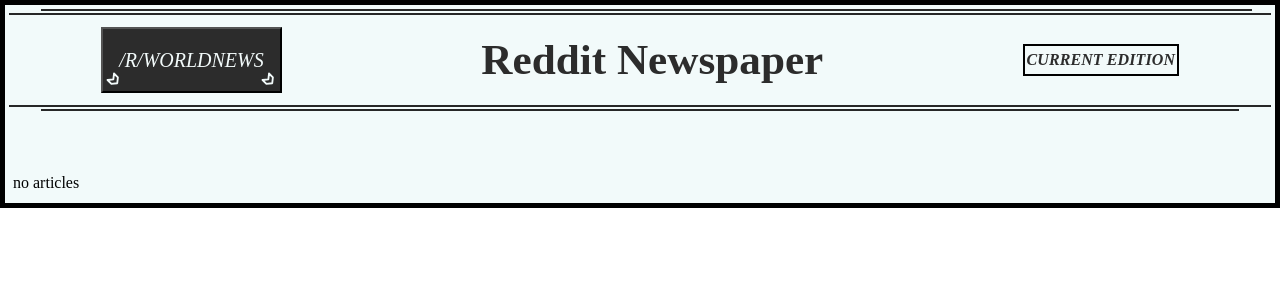
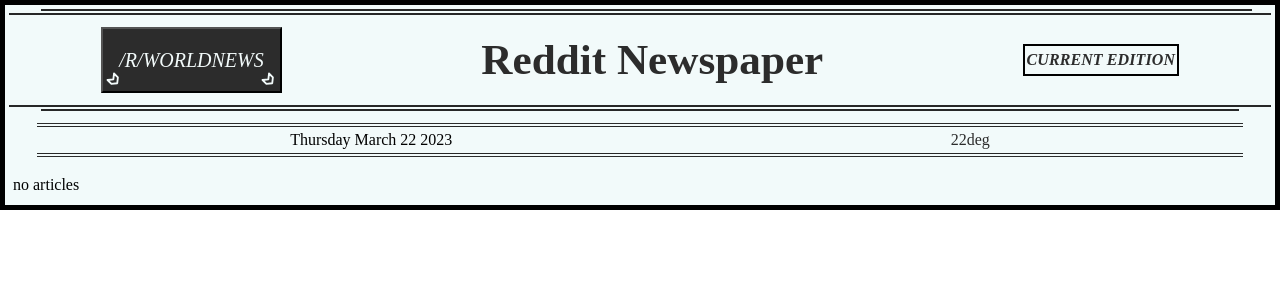
Before and after one commit to 64-bit-david/reddit-newspaper-2.0, a React (Vite) app: page / in a window 1280 px wide. Shown: the top 300 px of the page. Built offline with nearby package versions, Linux system fonts and the light colour scheme; no server answers; a web font is replaced by a local one.

Commit message:
added the subheader with date object

```diff
--- a/src/App.tsx
+++ b/src/App.tsx
@@ -6,6 +6,7 @@
 
 
 import './styles/main.css'
+import SubHeader from './components/SubHeader/SubHeader'
 
 function App() {
 
@@ -18,9 +19,7 @@
       <div className='nav-container'>
         <Nav/>
       </div>
-      <div className='sub-header-container'>
-
-      </div>
+      <SubHeader/>
       <div className='main-body'>
         <div>
 
--- /dev/null
+++ b/src/components/SubHeader/SubHeader.tsx
@@ -0,0 +1,45 @@
+import React from 'react'
+
+const SubHeader: React.FC = () => {
+
+
+
+
+
+    const getDate = () => {
+
+        const today = new Date();
+        const dd = today.getDay();
+        const dofm = today.getDate();
+        const mm = today.getMonth();
+        const yyyy = today.getFullYear();
+
+        const months = ['January', 'February', 'March', 'April', 'May', 'June', 'July', 'August', 'September', 'October', 'November', 'December']
+
+        const days = ['Monday', 'Tuesday', 'Wednesday', 'Thursday', 'Friday', 'Saturday', 'Sunday']
+
+        const daysOfMonth = [0, 1, 2, 3, 4, 5, 6, 7, 8, 9, 10, 11, 12, 13, 14, 15, 16, 17, 18, 19, 20, 21, 22, 23, 24, 25, 26, 27, 28, 29, 30, 31];
+
+        const date = `${days[dd]} ${months[mm]} ${daysOfMonth[dofm]} ${yyyy}`
+
+        return date;
+      }
+
+
+
+
+
+
+  return (
+    <div className='sub-header'>
+        <div className='date-container'>
+        {getDate()}
+        </div>
+        <div className='weather-container'>
+            <p>22deg</p>
+        </div>
+    </div>
+  )
+}
+
+export default SubHeader
--- /dev/null
+++ b/src/scss/_subheader.scss
@@ -0,0 +1,31 @@
+.sub-header{
+    display: flex;
+    justify-content: space-around;
+    border-top: 1.5px solid $main-font-color;
+    border-bottom: 1.5px solid $main-font-color;
+    margin: 1rem 2rem;
+    padding: .25rem;
+    position: relative;
+
+
+    &::before{
+        position: absolute;
+        content: '';
+        width: 100%;
+        top: .15rem;
+        // left: 1%;
+        height: .5px;
+        background-color: $main-line-color;
+      }
+
+
+    &::after{
+        position: absolute;
+        content: '';
+        width: 100%;
+        bottom: .15rem;
+        // left: 1%;
+        height: .5px;
+        background-color: $main-line-color;
+    }
+}
--- a/src/styles/main.css
+++ b/src/styles/main.css
@@ -98,7 +98,36 @@
   margin-bottom: 150vh;
 }
 
-.nav {
+.sub-header {
+  display: flex;
+  justify-content: space-around;
+  border-top: 1.5px solid rgb(44, 44, 44);
+  border-bottom: 1.5px solid rgb(44, 44, 44);
+  margin: 1rem 2rem;
+  padding: 0.25rem;
+  position: relative;
+}
+.sub-header::before {
+  position: absolute;
+  content: "";
+  width: 100%;
+  top: 0.15rem;
+  height: 0.5px;
+  background-color: rgb(39, 39, 39);
+}
+.sub-header::after {
+  position: absolute;
+  content: "";
+  width: 100%;
+  bottom: 0.15rem;
+  height: 0.5px;
+  background-color: rgb(39, 39, 39);
+}
+
+.nav-container {
+  margin-bottom: 1rem;
+}
+.nav-container .nav {
   display: flex;
   flex-direction: row-reverse;
   gap: 15px;
@@ -107,11 +136,11 @@
   margin: 0.5rem 0.25rem;
   padding: 0.75rem 0;
   position: relative;
-  border-top: 5px solid transparent;
-  border-bottom: 5px solid transparent;
+  border-top: 4px solid transparent;
+  border-bottom: 4px solid transparent;
   animation: border-animation 2s linear forwards;
 }
-.nav::before {
+.nav-container .nav::before {
   position: absolute;
   content: "";
   width: 96%;
@@ -120,7 +149,7 @@
   height: 2px;
   background-color: rgb(39, 39, 39);
 }
-.nav::after {
+.nav-container .nav::after {
   position: absolute;
   content: "";
   width: 95%;
@@ -130,14 +159,14 @@
   background-color: rgb(39, 39, 39);
 }
 @media (min-width: 768px) {
-  .nav {
+  .nav-container .nav {
     flex-direction: row;
   }
 }
-.nav .nav-left {
+.nav-container .nav .nav-left {
   flex-basis: 10%;
 }
-.nav .nav-left .select-sub-btn-container .select-sub-btn {
+.nav-container .nav .nav-left .select-sub-btn-container .select-sub-btn {
   background-color: rgb(44, 44, 44);
   color: rgb(242, 250, 250);
   padding: 0.5rem 0.5rem;
@@ -148,11 +177,11 @@
   position: relative;
   z-index: 5;
 }
-.nav .nav-left .select-sub-btn-container .select-sub-btn:hover {
+.nav-container .nav .nav-left .select-sub-btn-container .select-sub-btn:hover {
   transition: all 0.1s ease-in-out;
   cursor: pointer;
 }
-.nav .nav-left .select-sub-btn-container .icon {
+.nav-container .nav .nav-left .select-sub-btn-container .icon {
   font-size: 1.1em;
   position: absolute;
   bottom: 0;
@@ -160,37 +189,37 @@
   color: rgb(242, 250, 250);
   border: none;
 }
-.nav .nav-left .select-sub-btn-container .icon.left-icon {
+.nav-container .nav .nav-left .select-sub-btn-container .icon.left-icon {
   left: 0;
 }
-.nav .nav-left .select-sub-btn-container .icon.right-icon {
+.nav-container .nav .nav-left .select-sub-btn-container .icon.right-icon {
   right: 0;
 }
-.nav .nav-left .select-sub-btn-container .inactive {
+.nav-container .nav .nav-left .select-sub-btn-container .inactive {
   transform: rotate(45deg);
   transition: transform 0.4s ease-in-out;
 }
-.nav .nav-left .select-sub-btn-container .active {
+.nav-container .nav .nav-left .select-sub-btn-container .active {
   transform: rotate(135deg);
   transition: transform 0.4s ease-in-out;
 }
-.nav .nav-right {
+.nav-container .nav .nav-right {
   display: none;
   visibility: hidden;
 }
 @media (min-width: 768px) {
-  .nav .nav-right {
+  .nav-container .nav .nav-right {
     display: block;
     visibility: visible;
   }
 }
-.nav h1 {
+.nav-container .nav h1 {
   font-family: "quality-brave", cursive;
   text-align: center;
   font-size: 2.7rem;
   line-height: 2.5rem;
 }
-.nav h5 {
+.nav-container .nav h5 {
   font-size: 1rem;
   text-align: center;
   border: 2px solid black;
@@ -198,10 +227,6 @@
   letter-spacing: 0.1px;
   margin: 0;
   padding: 0.1rem;
-}
-
-.nav-container {
-  margin-bottom: 4rem;
 }
 
 .main-body {
```
Also changed, not shown: src/scss/_nav.scss (+5 -7 lines), src/scss/main.scss (+1 -19 lines), 1 other file (tests, documents, lock files or other folders).
